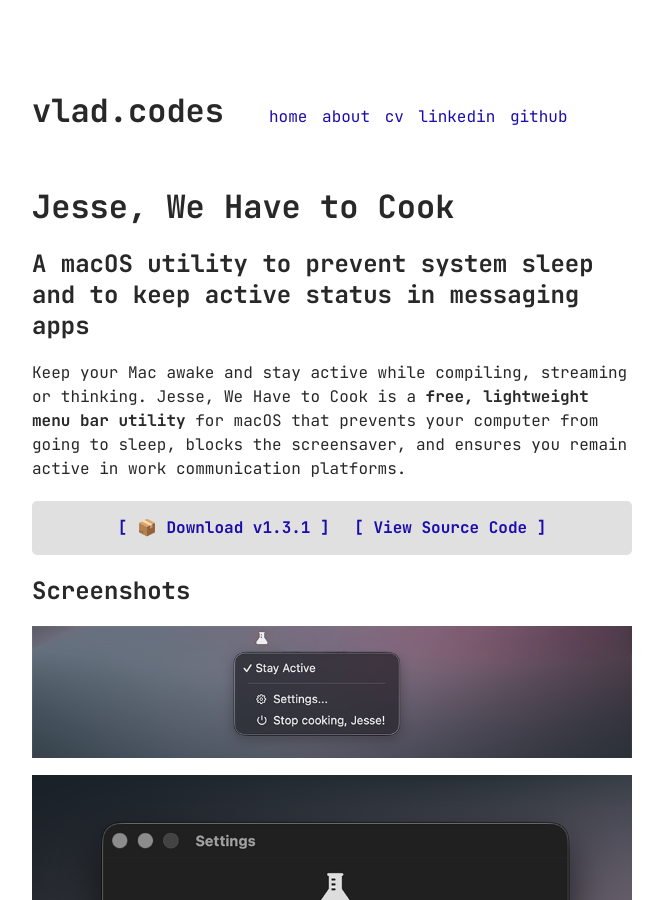
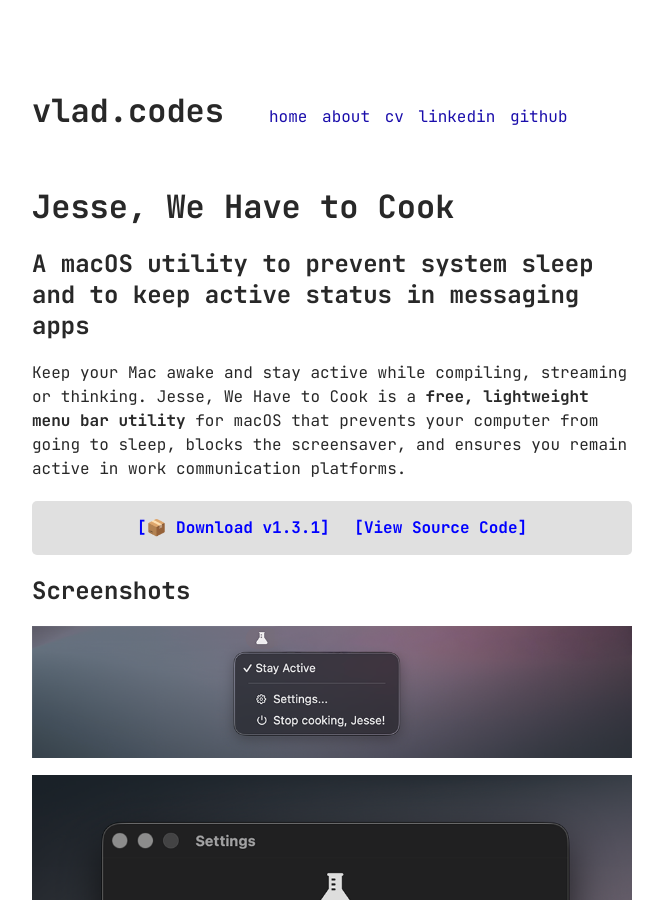
Before and after one commit to vshvedov/vladcodes, a Jekyll site: the page built from jesse-we-have-to-cook.html, in a window 1280 px wide and 900 px high. Shown: the whole window, without its empty margins (308-971 px from the left). Built offline with Jekyll 4.4.1, drawn with Linux system fonts in a browser that asks for light colours.

Commit message:
Update download and source code links for improved visibility and styling

```diff
--- a/jesse-we-have-to-cook.html
+++ b/jesse-we-have-to-cook.html
@@ -26,8 +26,8 @@
   </div>
 
   <p style="margin: 20px 0; padding: 15px; background: #e0e0e0; border-radius: 5px; text-align: center;">
-    <a href="https://github.com/vshvedov/JesseWeHaveToCook/releases/download/v.1.3.1/JWHTC_latest.zip" target="_blank" rel="noopener" style="margin-right: 15px; font-weight: bold;">[ 📦 Download v1.3.1 ]</a>
-    <a href="https://github.com/vshvedov/JesseWeHaveToCook" target="_blank" rel="noopener" style="font-weight: bold;">[ View Source Code ]</a>
+    <a href="https://github.com/vshvedov/JesseWeHaveToCook/releases/download/v.1.3.1/JWHTC_latest.zip" target="_blank" rel="noopener" style="margin-right: 15px; font-weight: bold; color: blue;">[📦 Download v1.3.1]</a>
+    <a href="https://github.com/vshvedov/JesseWeHaveToCook" target="_blank" rel="noopener" style="font-weight: bold; color: blue;">[View Source Code]</a>
   </p>
 
   <h2>Screenshots</h2>
```
